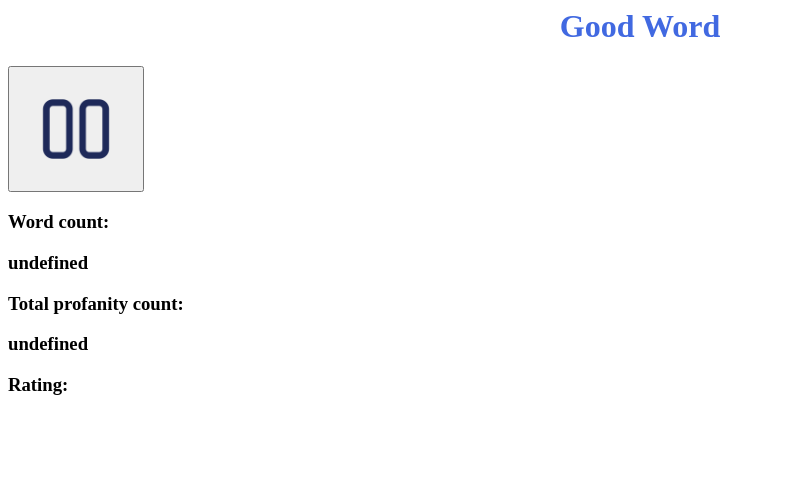
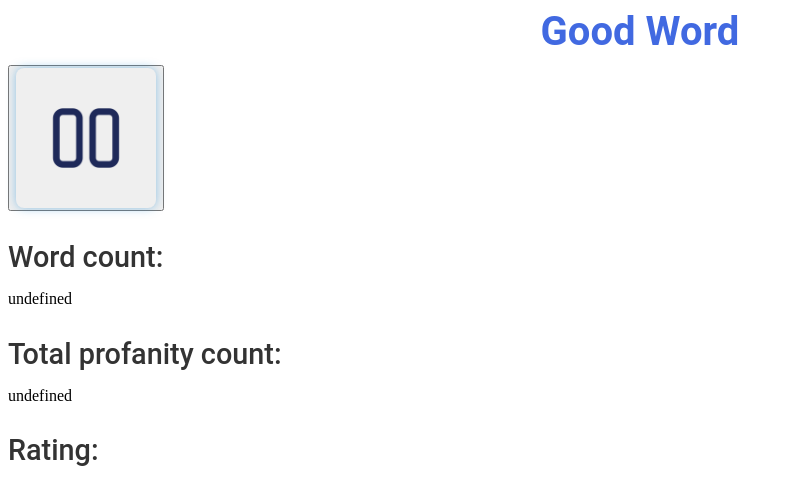
Before and after one commit to chesterrc/OSU_GoogleHackathon, a browser extension: page nlp.html in a window 1280 px wide. Shown: the whole page, without its empty margins (0-793 px from the left). Drawn offline with Linux system fonts and the light colour scheme.

Commit message:
added stylings

```diff
--- a/good-word.css
+++ b/good-word.css
@@ -9,6 +9,32 @@
 
 }
 
+h1, h2, h3 {
+    font-family: 'Roboto', sans-serif;
+    color: #333;
+    margin-bottom: 10px;
+    transition: color 0.3s ease-in-out;
+}
+
+h1 {
+    font-weight: bold;
+    font-size: 2.5em;
+    font-weight: 700;
+}
+
+h3 {
+    font-size: 1.8em;
+    font-weight: 500;
+}
+
 #onoff_img {
-    pointer-events: none;
+    border-color: #3498db;
+    border-width: 2px;
+    border-radius: 8px;
+    box-shadow: 0 0 10px rgba(52, 152, 219, 0.5);
+    padding: 10px;
 }
+
+h1:hover, h2:hover, h3:hover {
+    color: #3498db;
+}
--- a/nlp.html
+++ b/nlp.html
@@ -8,9 +8,9 @@
             <img id="onoff_img" src="images/pause.png" alt="Power" width="120" height="120">
         </button>
         <h3>Word count: </h3>
-        <h3 id="word_count"></h3>
+        <p id="word_count"></p>
         <h3>Total profanity count: </h3>
-        <h3 id="total_count"></h3>
+        <p id="total_count"></p>
         <h3>Rating: </h3>
 
     </body>
```
